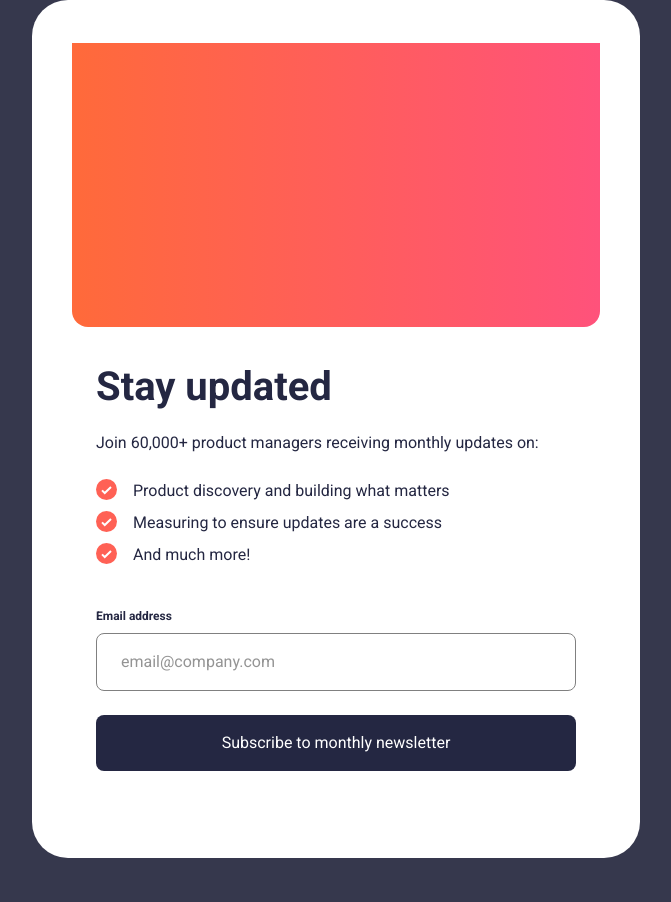
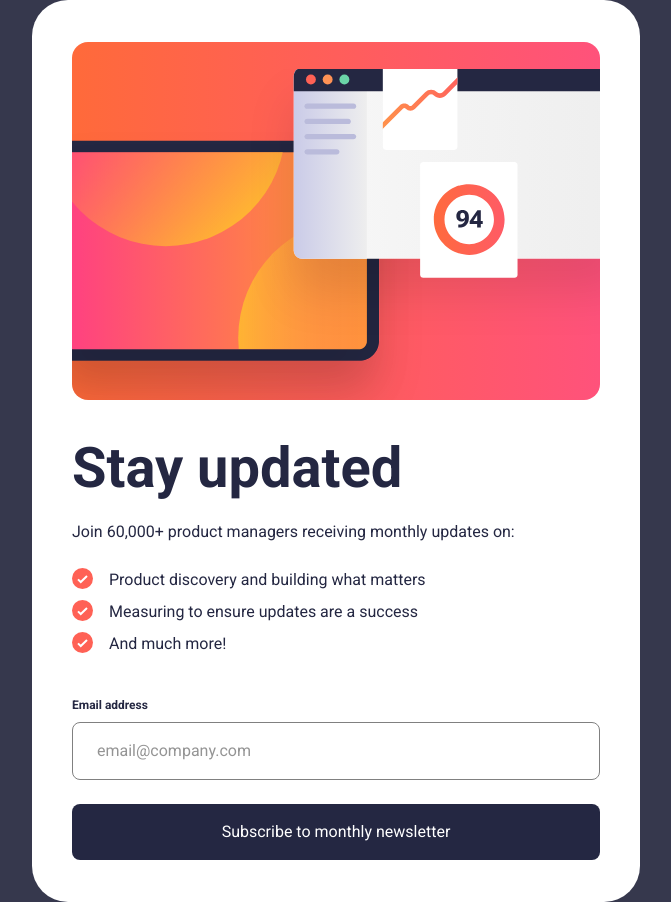
Before and after one commit to merci54/newsletter-app, a React (Vite) app: page / in a window 1280 px wide. Shown: the whole page, without its empty margins (304-975 px from the left). Before the commit the page ends 858 px from the top, so only its background shows below. Built offline with nearby package versions, Linux system fonts and the light colour scheme.

Commit message:
add svg image

```diff
--- a/src/components/App/App.module.scss
+++ b/src/components/App/App.module.scss
@@ -13,6 +13,10 @@
 
 .container {
   padding: 40px 24px 44px;
+
+  @media screen and (min-width: 608px) {
+    padding: 0;
+  }
 }
 
 .contentBlock {
@@ -21,16 +25,33 @@
   min-height: 100vh;
   @media screen and (min-width: 609px) {
     border-radius: 36px;
-    padding: 43px 40px;
+    padding: 42px 40px;
     width: 608px;
     min-height: auto;
   }
 }
 .imageBlock {
   width: 100%;
-  height: 284px;
+  aspect-ratio: 375 / 284; // 🔑 пропорции из mobile-макета
+  overflow: hidden;
   border-radius: 0 0 16px 16px;
   background: var(--gradient);
+
+  padding-top: 24px;
+
+  &__image {
+    width: 100%;
+  height: 100%;
+  object-fit: cover; // 🔑 самое важное
+  display: block;
+  }
+
+  @media screen and (min-width: 608px) {
+    padding-top: 26.5px;
+    border-radius:16px;
+
+    aspect-ratio: 528 / 358.29;
+  }
 }
 .textBlock {
   display: flex;
@@ -41,9 +62,17 @@
 
   &__title {
     @include text-preset-1-mobile;
+
+    @media screen and (min-width: 608px) {
+      @include text-preset-1
+    }
   }
   &__description {
     @include text-preset-2-regular;
+  }
+
+  @media screen and (min-width: 608px) {
+    padding-top: 40px;
   }
 }
 
@@ -58,6 +87,10 @@
     gap: 16px;
 
     @include text-preset-2-regular;
+  }
+  &__icon {
+    width: 21px;
+    height: 21px;
   }
 }
 
--- a/src/components/App/App.tsx
+++ b/src/components/App/App.tsx
@@ -4,7 +4,7 @@ export default function App() {
     <div className={css.wrapper}>
       <div className={css.contentBlock}>
         <div className={css.imageBlock}>
-          {/* <img className={css.imageBlock__image} src="/image.png" alt="" /> */}
+          <img className={css.imageBlock__image} src="/image.svg" alt="" />
         </div>
         <div className={css.container}>
           <div className={css.textBlock}>
@@ -14,15 +14,15 @@ export default function App() {
             </p>
             <ul className={css.list}>
               <li className={css.list__item}>
-                <img src="/check.svg" alt="check icon" />
+                <img className={css.list__icon} src="/check.svg" alt="check icon" />
                 <p>Product discovery and building what matters</p>
               </li>
               <li className={css.list__item}>
-                <img src="/check.svg" alt="check icon" />
+                <img className={css.list__icon} src="/check.svg" alt="check icon" />
                 <p>Measuring to ensure updates are a success</p>
               </li>
               <li className={css.list__item}>
-                <img src="/check.svg" alt="check icon" /> <p>And much more!</p>
+                <img className={css.list__icon} src="/check.svg" alt="check icon" /> <p>And much more!</p>
               </li>
             </ul>
           </div>
```
Also changed, not shown: public/image.svg (added).
